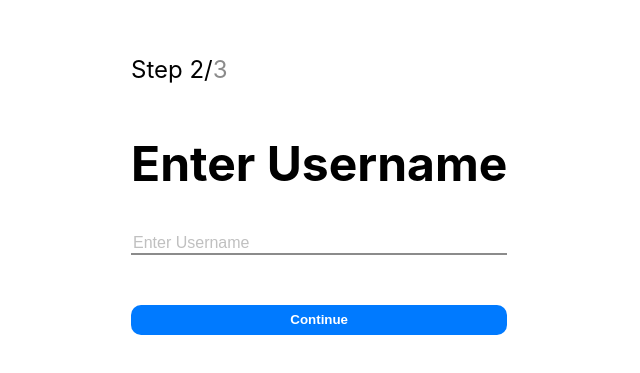
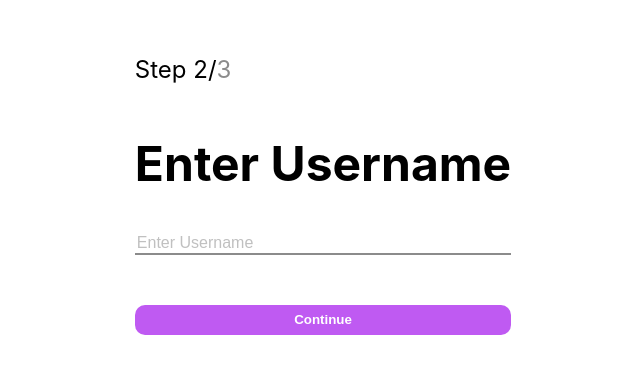
Before and after one commit to woaitsAryan/ffcsfrontend, a React (Create React App) app: page /login in a window 1280 px wide. Shown: the part 145-518 px from the top of the page, without its empty margins (317-957 px from the left). Built offline with nearby package versions, Linux system fonts and the light colour scheme.

Commit message:
smol changes

```diff
--- a/src/css/auth.module.css
+++ b/src/css/auth.module.css
@@ -66,7 +66,7 @@ body{
     border-radius: 10px;
     /* margin-top: 5%; */
     font-weight: 600;
-    background: #007AFF;
+    background: #BF5AF2;
     color: #FFF;
     border: none;
 
@@ -76,7 +76,7 @@ body{
     border-radius: 10px;
     /* margin-top: 5%; */
     font-weight: 600;
-    background: #007AFF;
+    background: #BF5AF2;
     color: #FFF;
     border: none;
 }
@@ -100,7 +100,7 @@ body{
   }
 
   .custom-checkbox:checked {
-    background-color: #007AFF;
+    background-color: #BF5AF2;
   }
 
   .custom-checkbox::before {
--- a/src/css/landing.module.css
+++ b/src/css/landing.module.css
@@ -37,7 +37,7 @@
 
 .courseTypeContainer {
     display: grid;
-    grid-template-columns: repeat(auto-fill, minmax(200px, 1fr));
+    grid-template-columns: repeat(auto-fill, minmax(250px, 1fr));
     grid-auto-rows: min-content;
     gap: 3rem;
     overflow-x: auto;
--- a/src/css/login.module.css
+++ b/src/css/login.module.css
@@ -2,12 +2,14 @@ body{
     font-family: -apple-system, system-ui, BlinkMacSystemFont;
 
 }
+.mainContainer{
+    display: flex;
+    justify-content: center;
+    align-items: center;
+}
 
 .container{
-    position: absolute;
     /* width: 900px; */
-    top: 25%;
-    left: 35%;
     /* background: #007AFF; */
     /* right:35%; */
     display: inline-flex;
@@ -44,7 +46,7 @@ body{
     border-radius: 10px;
     /* margin-top: 5%; */
     font-weight: 600;
-    background: #007AFF;
+    background: #BF5AF2;
     color: #FFF;
     border: none;
 }
--- a/src/pages/login/login.tsx
+++ b/src/pages/login/login.tsx
@@ -46,7 +46,7 @@ const LoginForm = () => {
     }
   };
   return (
-    <div>
+    <div className={styles.mainContainer}>
       <div ref={stepRef}>
         {step === 1 && (
           <div className={styles.container} ref={animationEl}  >
```
